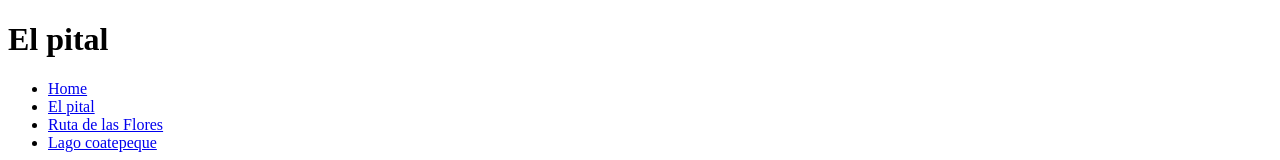
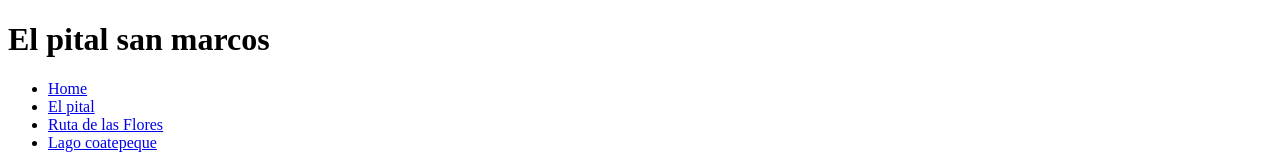
Before and after one commit to topsi-vas/curso_FS17, a plain HTML site: page elpital.html in a window 1280 px wide. Shown: the top 160 px of the page. Drawn offline with Linux system fonts and the light colour scheme.

Commit message:
actualizar el titulo

```diff
--- a/elpital.html
+++ b/elpital.html
@@ -8,7 +8,7 @@
 </head>
 <body>
     <header>
-        <h1>El pital</h1>
+        <h1>El pital san marcos</h1>
     </header>
     <nav>
         <ul>
```
